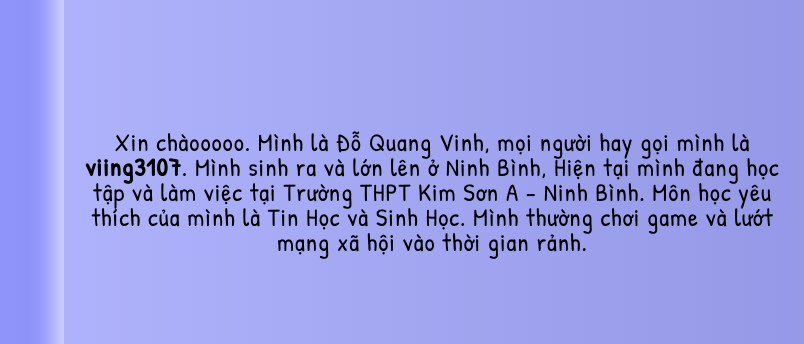
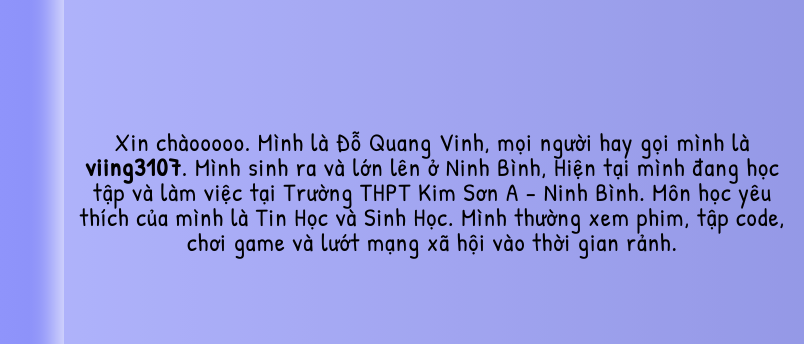
Before and after one commit to Viing3107/information, a plain HTML site: page index.html in a window 1280 px wide. Shown: the part 257-601 px from the top of the page, 0-804 px from the left. Drawn offline with Linux system fonts and the light colour scheme.

Commit message:
Update index.html

```diff
--- a/index.html
+++ b/index.html
@@ -15,7 +15,8 @@
     </div>
     <div class="information">
         <div class="content">
-            <p>Xin chàooooo. Mình là Đỗ Quang Vinh, mọi người hay gọi mình là <strong>viing3107</strong>. Mình sinh ra và lớn lên ở Ninh Bình, Hiện tại mình đang học tập và làm việc tại Trường THPT Kim Sơn A - Ninh Bình. Môn học yêu thích của mình là Tin Học và Sinh Học. Mình thường chơi game và lướt mạng xã hội vào thời gian rảnh.
+            <p>Xin chàooooo. Mình là Đỗ Quang Vinh, mọi người hay gọi mình là <strong>viing3107</strong>. Mình sinh ra và lớn lên ở Ninh Bình, Hiện tại mình đang học tập và làm việc tại Trường THPT Kim Sơn A - Ninh Bình. Môn học yêu thích của mình là Tin Học và Sinh Học. Mình thường xem phim, tập code, chơi game và lướt mạng xã hội vào thời gian rảnh.
+            </p>
             </p>
         </div>
         <div class="avartar">
```
